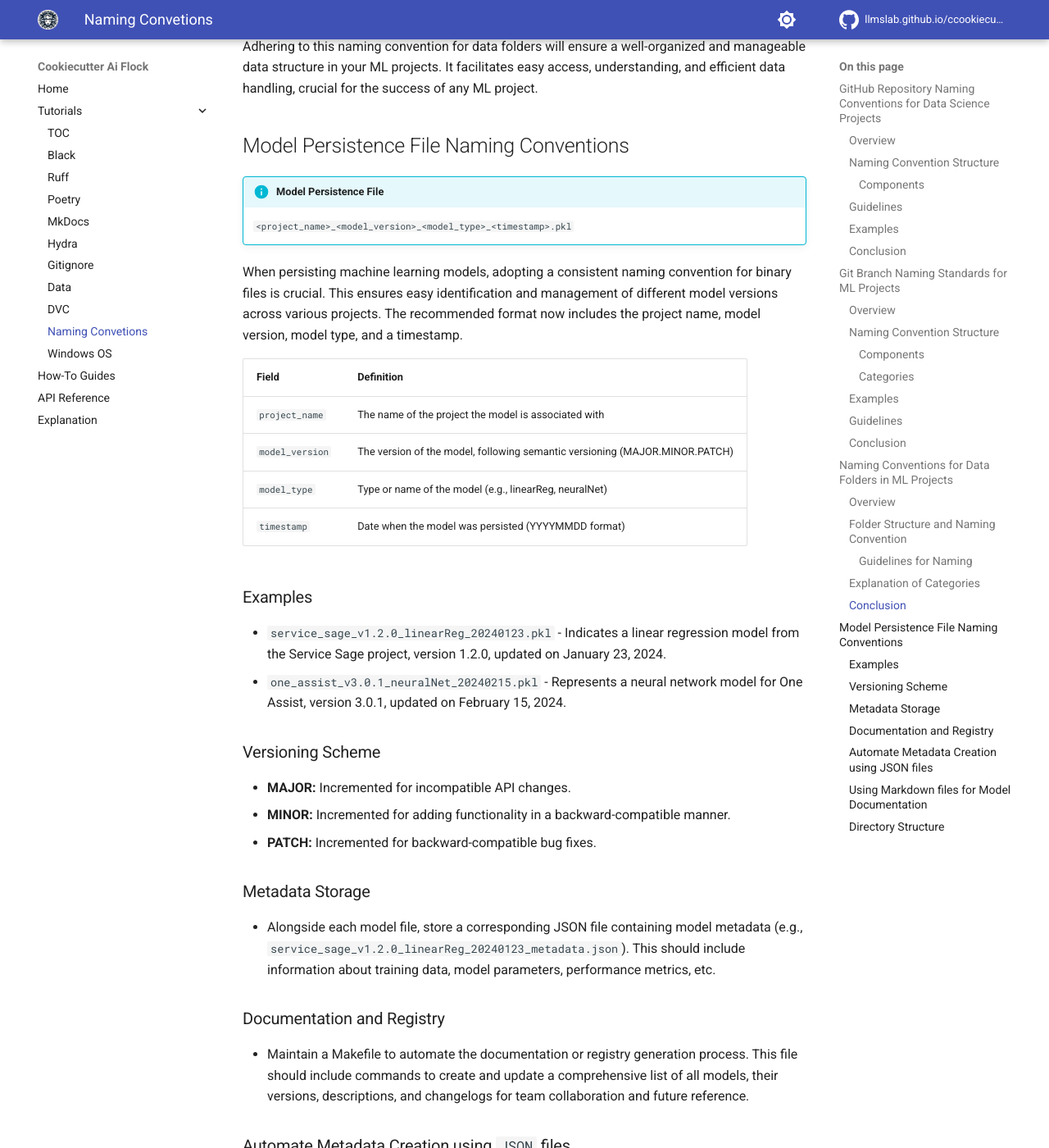
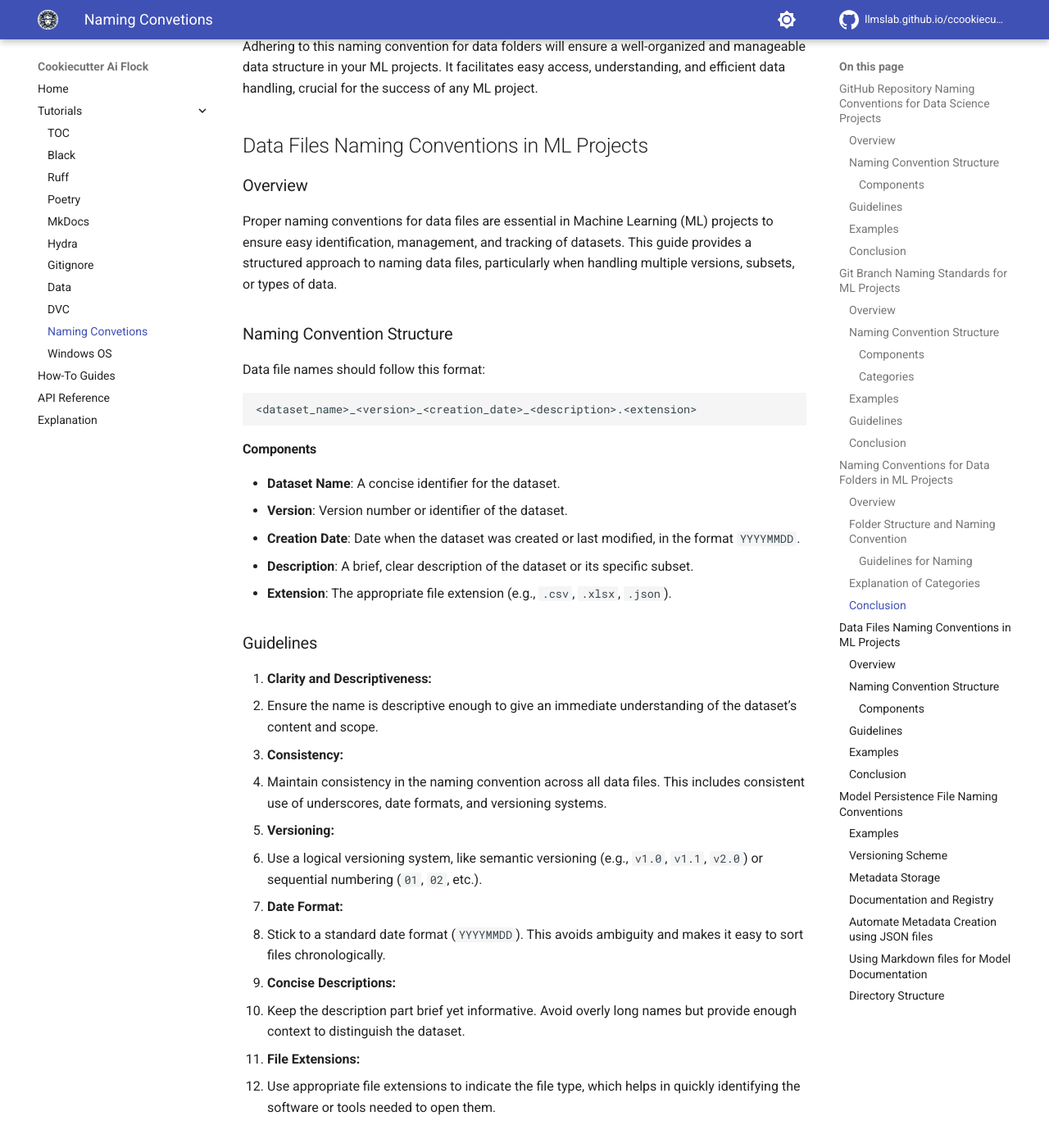
Before and after one commit to LLMsLab/cookiecutter-ai-flock, an MkDocs documentation site: the page built from docs/tutorials/naming-conventions.md, in a window 1280 px wide and 1400 px high, scrolled down 5190 px. Shown: the whole window at 82% size. Built offline with MkDocs 1.6.1 and Material for MkDocs 9.7.7, drawn with Linux system fonts in a browser that asks for light colours; comment, search, counter and statistics services are not loaded; some of the changed text lies outside the part shown.

Commit message:
Add Data Files Naming Conventions to ML Project Guide
This commit introduces a detailed guide for naming data files within our Machine Learning projects. The section is designed to bring consistency and clarity in managing various datasets, particularly focusing on scenarios involving multiple versions, subsets, or different types of data.

Key Elements of the Update:
- Proposed a structured naming format: `<dataset_name>_<version>_<creation_date>_<description>.<extension>`.
- Outlined key components in the naming convention, including dataset name, version, creation date, descriptive identifier, and file extension.
- Emphasized the importance of clear, consistent, and descriptive naming for datasets to facilitate easy identification and management.
- Provided examples to demonstrate the application of these naming conventions in real-world scenarios.

The addition of this section aims to streamline our data file management practices, enhancing efficiency in data handling and collaboration across our ML project teams.

````diff
--- a/docs/tutorials/naming-conventions.md
+++ b/docs/tutorials/naming-conventions.md
@@ -234,6 +234,74 @@ Adhering to this naming convention for data folders will ensure a
 well-organized and manageable data structure in your ML projects. It
 facilitates easy access, understanding, and efficient data handling,
 crucial for the success of any ML project.
+
+## Data Files Naming Conventions in ML Projects
+
+### Overview
+Proper naming conventions for data files are essential in Machine
+Learning (ML) projects to ensure easy identification, management, and
+tracking of datasets. This guide provides a structured approach to
+naming data files, particularly when handling multiple versions,
+subsets, or types of data.
+
+### Naming Convention Structure
+
+Data file names should follow this format:
+```
+<dataset_name>_<version>_<creation_date>_<description>.<extension>
+```
+
+#### Components
+
+- **Dataset Name**: A concise identifier for the dataset.
+- **Version**: Version number or identifier of the dataset.
+- **Creation Date**: Date when the dataset was created or last modified,
+  in the format `YYYYMMDD`.
+- **Description**: A brief, clear description of the dataset or its
+  specific subset.
+- **Extension**: The appropriate file extension (e.g., `.csv`, `.xlsx`,
+  `.json`).
+
+### Guidelines
+
+1. **Clarity and Descriptiveness:**
+   - Ensure the name is descriptive enough to give an immediate
+     understanding of the dataset’s content and scope.
+
+2. **Consistency:**
+   - Maintain consistency in the naming convention across all data
+     files. This includes consistent use of underscores, date formats,
+     and versioning systems.
+
+3. **Versioning:**
+   - Use a logical versioning system, like semantic versioning (e.g.,
+     `v1.0`, `v1.1`, `v2.0`) or sequential numbering (`01`, `02`, etc.).
+
+4. **Date Format:**
+   - Stick to a standard date format (`YYYYMMDD`). This avoids ambiguity
+     and makes it easy to sort files chronologically.
+
+5. **Concise Descriptions:**
+   - Keep the description part brief yet informative. Avoid overly long
+     names but provide enough context to distinguish the dataset.
+
+6. **File Extensions:**
+   - Use appropriate file extensions to indicate the file type, which
+     helps in quickly identifying the software or tools needed to open
+     them.
+
+### Examples
+
+- `customer_data_v1.0_20240101_initial.csv`
+- `sales_report_v2.2_20240305_updated.xlsx`
+- `image_dataset_v1.0_20240220_raw.json`
+
+### Conclusion
+
+Adhering to these naming conventions for data files in ML projects will
+significantly enhance data manageability. It ensures ease of access,
+effective version control, and clear understanding, facilitating
+efficient data analysis and collaboration within the team.
 
 ## Model Persistence File Naming Conventions
 
````
